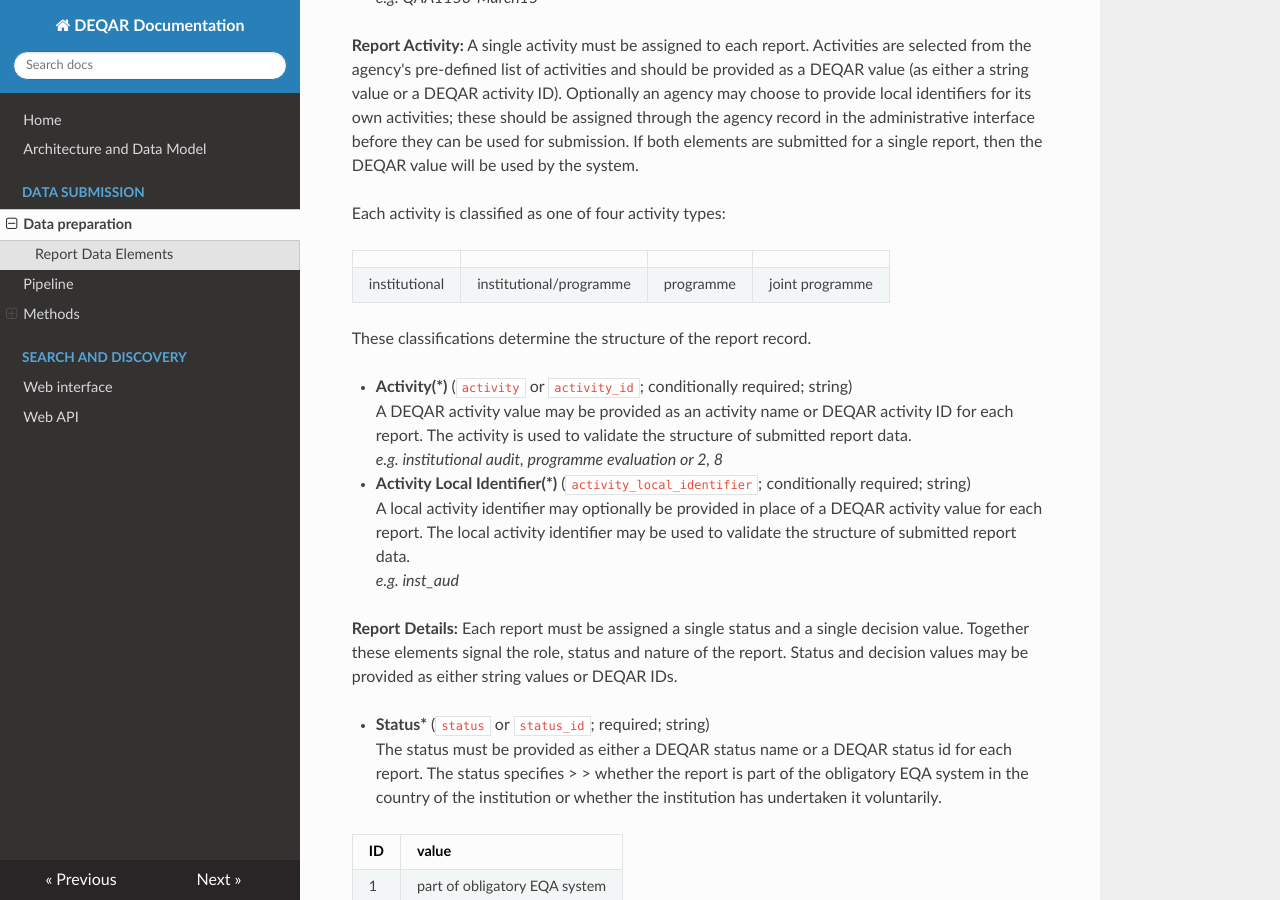
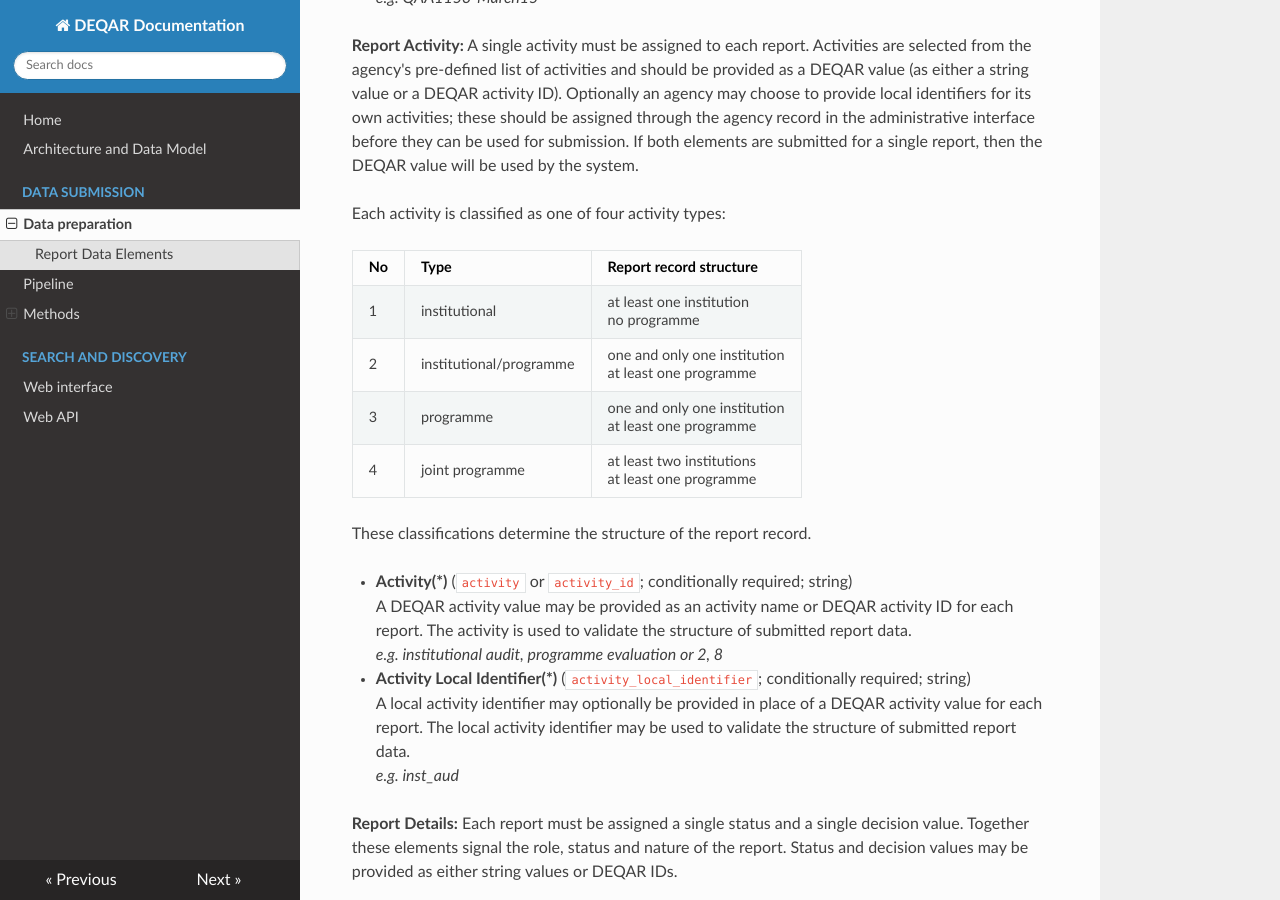
Before and after one commit to EQAR/deqar-docs, an MkDocs documentation site: the page built from docs/submission_object_fields.md, in a window 1280 px wide and 900 px high, scrolled down 1387 px. Built offline with MkDocs 1.6.1, drawn with Linux system fonts in a browser that asks for light colours; nearby versions of some CDN libraries; old or Windows-style settings are respelled for this version of MkDocs.

Commit message:
Update submission_object_fields.md

```diff
--- a/docs/submission_object_fields.md
+++ b/docs/submission_object_fields.md
@@ -33,9 +33,12 @@
 
 Each activity is classified as one of four activity types:
 
-|             |                       |         |               |
-|:------------|:----------------------|:--------|:--------------|
-|institutional|institutional/programme|programme|joint programme|
+|No |Type                   |Report record structure        |
+|:--|:----------------------|:------------------------------|
+|1  |institutional          |at least one institution<br>no programme|
+|2  |institutional/programme|one and only one institution<br>at least one programme|
+|3  |programme              |one and only one institution<br>at least one programme|
+|4  |joint programme        |at least two institutions<br>at least one programme|
 
 These classifications determine the structure of the report record.
 
```
